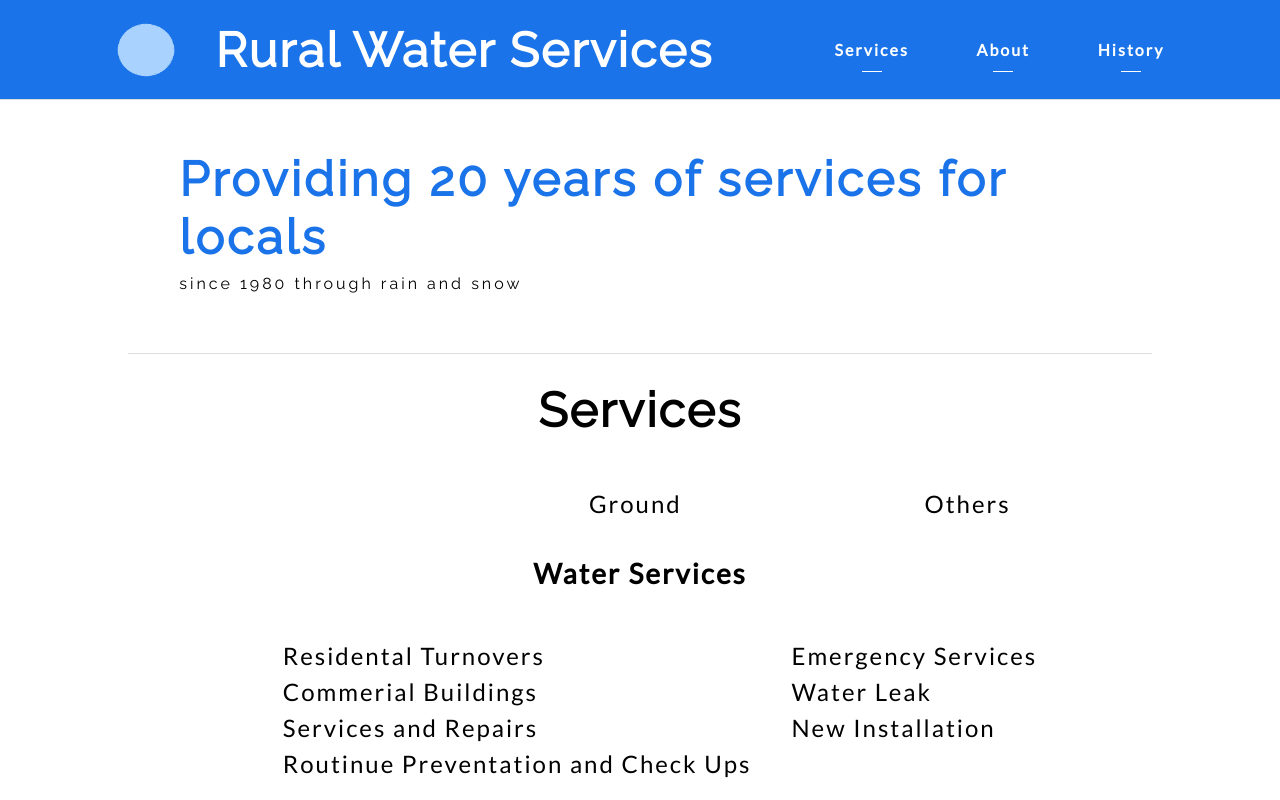
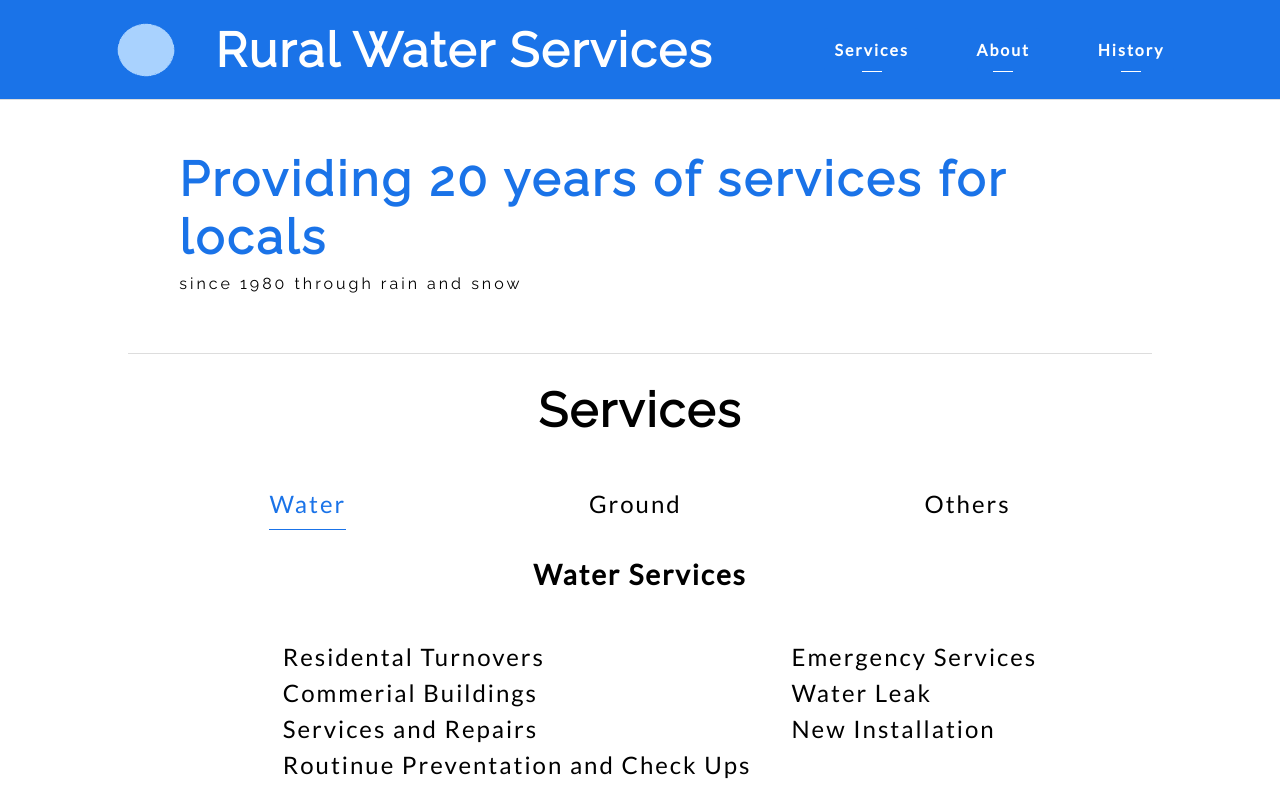
Before and after one commit to JaniceHe26/Rural-Water-Services, a React (Create React App) app: page / in a window 1280 px wide. Shown: the top 800 px of the page. Built offline with nearby package versions, Linux system fonts and the light colour scheme.

Commit message:
fix header color i messed up :D

```diff
--- a/src/components/menu/Menu.css
+++ b/src/components/menu/Menu.css
@@ -1,8 +1,8 @@
 @import '../../shared/css/sizes.css';
 
 .active-menu {
-  color: var(--secondary-text-color);
-  border-bottom: 1px solid var(--secondary-color-jan);
+  color: var(--secondary-color);
+  border-bottom: 1px solid var(--secondary-color);
   padding-bottom: 1%;
 }
 
```
